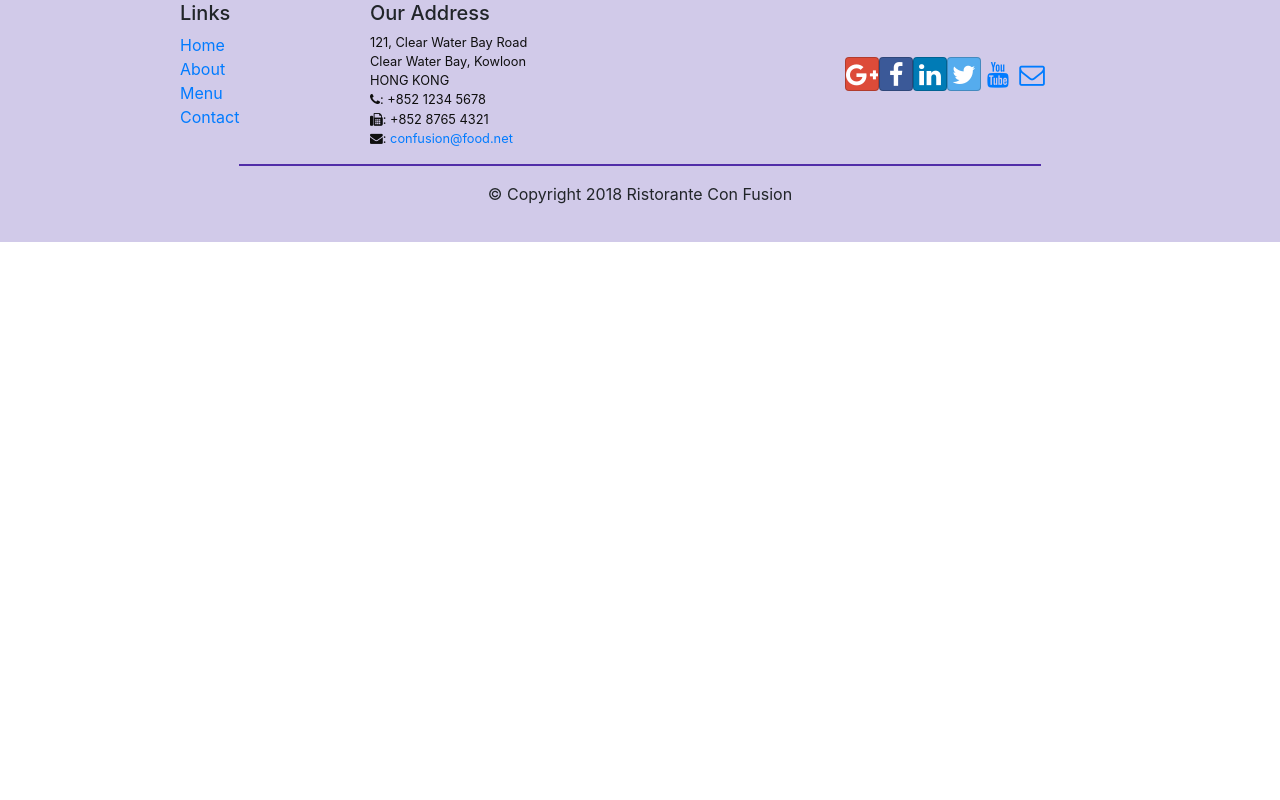
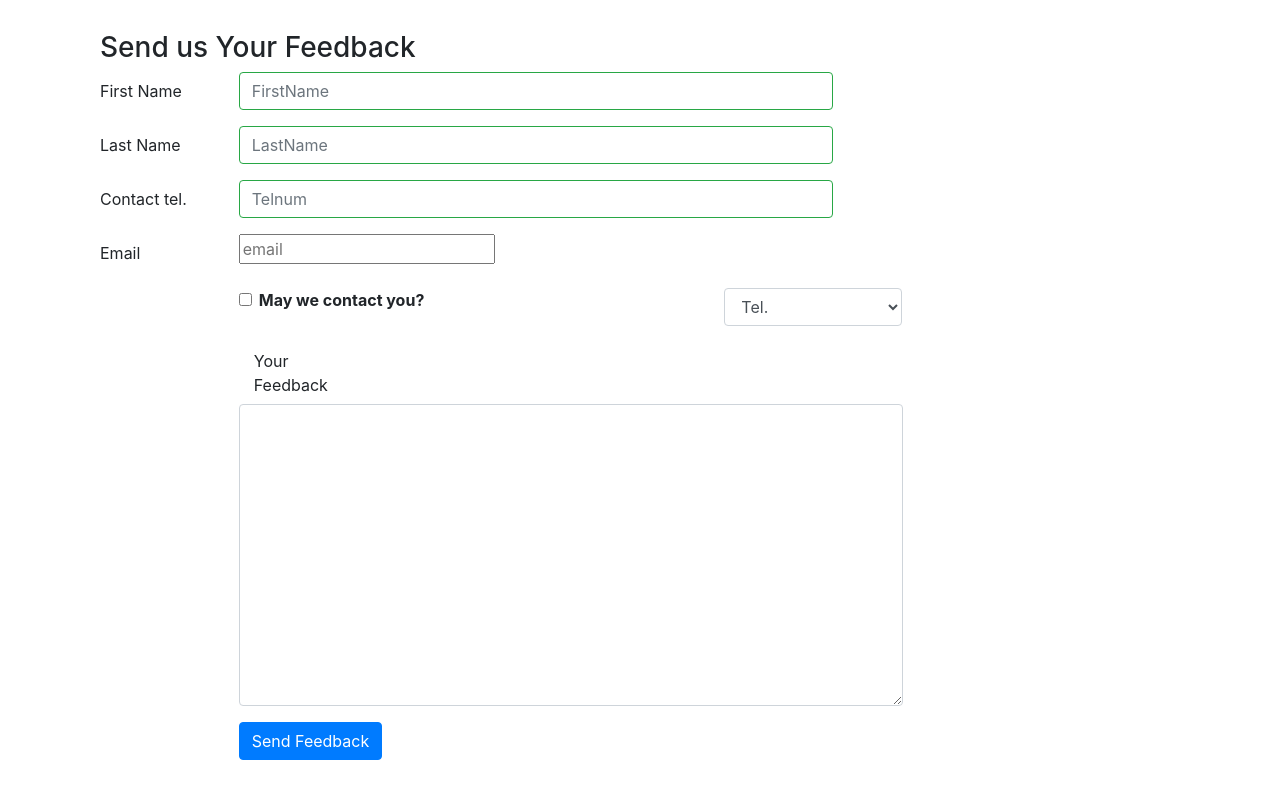
Before and after one commit to Tolugold1/React, a React (Create React App) app: page /Contactus in a window 1280 px wide. Shown: the part 1160-1960 px from the top of the page. Before the commit the page ends 1402 px from the top, so only its background shows below. Built offline with nearby package versions, Linux system fonts and the light colour scheme.

Commit message:
Redux, reducer, createStore, connects...

```diff
--- a/package.json
+++ b/package.json
@@ -12,9 +12,11 @@
     "react": "^18.1.0",
     "react-dom": "^18.1.0",
     "react-popper": "^0.9.2",
+    "react-redux": "^5.0.7",
     "react-router-dom": "^4.2.2",
     "react-scripts": "5.0.1",
     "reactstrap": "^5.0.0",
+    "redux": "^3.7.2",
     "web-vitals": "^2.1.4"
   },
   "scripts": {
@@ -42,6 +44,7 @@
     ]
   },
   "devDependencies": {
+    "@types/react-redux": "^7.1.24",
     "@types/reactstrap": "^8.7.2"
   }
 }
--- a/src/App.js
+++ b/src/App.js
@@ -1,15 +1,20 @@
 import React from 'react';
 import Main from './components/MainComponents';
 import { BrowserRouter } from 'react-router-dom';
+import { Provider } from 'react-redux';
+import { ConfigureStore } from './Redux/ConfigureStore';
 
+const store = ConfigureStore();
 
 const App = () => {
   return(
-    <BrowserRouter>
-      <div>
-        <Main />
-      </div>
-    </BrowserRouter>
+    <Provider store={store}>
+      <BrowserRouter>
+        <div>
+          <Main />
+        </div>
+      </BrowserRouter>
+    </Provider>
   )
 }
 
--- /dev/null
+++ b/src/Redux/ConfigureStore.js
@@ -0,0 +1,11 @@
+import { createStore } from "redux";
+import { Reducer, InitialState } from './Reducer'
+
+export const ConfigureStore = () => {
+
+  const store = createStore(
+    Reducer, InitialState
+  )
+
+  return (store);
+};
--- a/src/components/ContactComponent.js
+++ b/src/components/ContactComponent.js
@@ -1,8 +1,89 @@
 import React from 'react';
-import { Breadcrumb, BreadcrumbItem } from 'reactstrap';
+import { Breadcrumb, BreadcrumbItem, Button, Form, FormGroup, Label, Input, Col, FormFeedback } from 'reactstrap';
 import { Link } from 'react-router-dom';
 
-const Contact = (props) => {
+class Contact extends React.Component {
+
+  constructor(props) {
+    super(props)
+
+    this.state = {
+      firstName: '',
+      lastName: '',
+      telnum: '',
+      email: '',
+      agree: '',
+      contactType: '',
+      message: '',
+      touched: {
+        firstName: false,
+        lastName: false,
+        telnum: false,
+        email: false
+      }
+    }
+
+    this.handleInputChange = this.handleInputChange.bind(this);
+    this.handleSubmit = this.handleSubmit.bind(this);
+    this.handleBlur = this.handleBlur.bind(this);
+  };
+
+  handleBlur = (field) => (evt) => {
+    this.setState({
+      touched: {...this.state.touched, [field]: true}
+    })
+  }
+
+  handleInputChange(event) {
+    const target = event.target;
+    const value = target.type === 'checkbox' ? target.checked: target.value;
+    const name = target.name;
+
+    this.setState({
+      [name]: value
+    });
+  }
+
+  handleSubmit(event) {
+    console.log("Current state is: " + JSON.stringify(this.state));
+    alert('Current State is: ' + JSON.stringify(this.state));
+    event.preventDefault();
+  }
+
+  validate(firstName, lastName, telnum, email) {
+
+    const errors = {
+      firstName: '',
+      lastName: '',
+      telnum: '',
+      email: ''
+    };
+
+    if (this.state.touched.firstName && firstName.length < 3) {
+      errors.firstName = "First Name should be >= 3 characters";
+    } else if (this.state.touched.firstName && firstName.length > 10) {
+      errors.firstName = "First Name should be <= 10 characters";
+    }
+
+    if (this.state.touched.lastName && lastName.length < 3) {
+      errors.lastName = "Last Name should be >= 3 characters";
+    } else if (this.state.touched.lastName && lastName.length > 10) {
+      errors.lastName = "Last Name should be <= 10 characters";
+    }
+
+    const reg = /^\d{11}$/;
+    if (this.state.touched.telnum && !reg.test(telnum)) {
+      errors.telnum = "Tel. Number should contain only numbers and it must be 11";
+    }
+
+    if (this.state.touched.email && email.split('').filter(x => x === '@').length !== 1) {
+      errors.email = "Email should contain a @ and a dot (.)";
+    }
+    return (errors);
+  }
+
+  render() {
+    const errors = this.validate(this.state.firstName, this.state.lastName, this.state.telnum, this.state.email);
     return(
       <div className="container">
         <div className='row'>
@@ -32,10 +113,10 @@
                   <i className="fa fa-envelope"></i>:<a href="mailto:confusion@food.net">confusion@food.net</a>
                 </address>
               </div>
-            <div className="col-12 col-sm-6">
+              <div className="col-12 col-sm-4 offset-1">
                   <h5>Map of our Location</h5>
                   <div>
-                  <iframe src="https://www.google.com/maps/embed?pb=!1m14!1m12!1m3!1d63434.98708342473!2d3.497744454705809!3d6.434274845696144!2m3!1f0!2f0!3f0!3m2!1i1024!2i768!4f13.1!5e0!3m2!1sen!2sng!4v1652651598736!5m2!1sen!2sng" width="600" height="450" style={{border: 0}} allowFullScreen="" loading="lazy" referrerPolicy="no-referrer-when-downgrade"></iframe>
+                    <iframe header="Our location" src="https://www.google.com/maps/embed?pb=!1m14!1m12!1m3!1d63434.98708342473!2d3.497744454705809!3d6.434274845696144!2m3!1f0!2f0!3f0!3m2!1i1024!2i768!4f13.1!5e0!3m2!1sen!2sng!4v1652651598736!5m2!1sen!2sng" width="500" height="450" style={{border: 0}} allowFullScreen="" loading="lazy" referrerPolicy="no-referrer-when-downgrade"></iframe>
                   </div>
               </div>
               <div className="col-12 col-sm-11 offset-sm-1">
@@ -46,8 +127,95 @@
                   </div>
               </div>
           </div>
+
+          <div className='row row-content'>
+            <div className='col-12'>
+              <h3>Send us Your Feedback</h3>
+            </div>
+            <div className='col-12 col-md-9'>
+              <Form onSubmit={this.handleSubmit}>
+                <FormGroup row>
+                  <Label htmlFor='firstName' md={2}>First Name</Label>
+                  <Col md={9}>
+                    <Input id='firstName' name='firstName' type='text' placeholder='FirstName' value={this.state.firstName}
+                    valid={errors.firstName === ''}
+                    invalid={errors.firstName !== ''}
+                    onChange={this.handleInputChange}
+                    onBlur={this.handleBlur('firstName')}></Input>
+                    <FormFeedback>{errors.firstName}</FormFeedback>
+                  </Col>
+                </FormGroup>
+
+                <FormGroup row>
+                  <Label htmlFor='lastName' md={2}>Last Name</Label>
+                  <Col md={9}>
+                    <Input id='lastName' name='lastName' type='text' placeholder='LastName' value={this.state.lastName} onChange={this.handleInputChange}
+                    valid={errors.lastName === ''}
+                    invalid={errors.lastName !== ''}
+                    onBlur={this.handleBlur('lastName')}></Input>
+                    <FormFeedback>{errors.lastName}</FormFeedback>
+                  </Col>
+                </FormGroup>
+
+                <FormGroup row>
+                  <Label htmlFor='telnum' md={2}>Contact tel.</Label>
+                  <Col md={9}>
+                    <Input id='telnum' name='telnum' type='tel' placeholder='Telnum' value={this.state.telnum} onChange={this.handleInputChange}
+                    valid={errors.telnum === ''}
+                    invalid={errors.telnum !== ''}
+                    onBlur={this.handleBlur('telnum')}></Input>
+                    <FormFeedback>{errors.telnum}</FormFeedback>
+                  </Col>
+                </FormGroup>
+
+                <FormGroup row>
+                  <Label htmlFor='email' md={2}>Email</Label>
+                  <Col md={9}>
+                    <input id='email' name='email' type='email' placeholder='email' value={this.state.email} onChange={this.handleInputChange}
+                    valid={errors.email === ''}
+                    invalid={errors.email !== ''}
+                    onBlur={this.handleBlur('email')}></input>
+                    <FormFeedback>{errors.email}</FormFeedback>
+                  </Col>
+                </FormGroup>
+
+                <FormGroup row>
+                  <Col md={{size: 6, offset: 2}}>
+                    <FormGroup check>
+                    <Label check>
+                      <Input type='checkbox' name='agree' checked={this.state.agree} onChange={this.handleInputChange}></Input> {' '}
+                      <strong>May we contact you?</strong>
+                      </Label>
+                    </FormGroup>
+                  </Col>
+                  <Col md={{size: 3, offset: 1}}>
+                    <Input type='select' name='contactType'
+                    value={this.state.contactType} onChange={this.handleInputChange}>
+                      <option>Tel.</option>
+                      <option>Email</option>
+                    </Input>
+                  </Col>
+                </FormGroup>
+
+                <FormGroup row>
+                  <Col md={{size: 10, offset: 2}}>
+                    <Label htmlFor='message' md={2}>Your Feedback</Label>
+                    <Input type='textarea' rows='12' id='message' name='message' value={this.state.message} onChange={this.handleInputChange}></Input>
+                  </Col>
+                </FormGroup>
+                <FormGroup row>
+                  <Col md={{size: 10, offset:2}}>
+                    <Button type='submit' color='primary'>
+                      Send Feedback
+                    </Button>
+                  </Col>
+                </FormGroup>
+              </Form>
+            </div>
+        </div>
       </div>
     )
   }
+}
 
 export default Contact;
--- a/src/components/HeaderComponents.js
+++ b/src/components/HeaderComponents.js
@@ -1,6 +1,6 @@
 import React from 'react';
 import { NavLink } from 'react-router-dom';
-import { Navbar, NavbarBrand, Jumbotron, Nav, NavbarToggler, Collapse, NavItem } from 'reactstrap';
+import { Navbar, NavbarBrand, Jumbotron, Nav, NavbarToggler, Collapse, NavItem, Button, Form, FormGroup, Label, Input, Modal, ModalHeader, ModalBody } from 'reactstrap';
 
 
 class Header extends React.Component {
@@ -8,8 +8,10 @@
   constructor(props) {
     super(props)
 
+    this.handleLogin = this.handleLogin.bind(this);
     this.toggleNav = this.toggleNav.bind(this);
-    this.state = { isNavOpen: false };
+    this.toggleModal = this.toggleModal.bind(this);
+    this.state = { isNavOpen: false, isModalOpen: false };
   }
 
   toggleNav() {
@@ -18,6 +20,17 @@
     })
   }
 
+  toggleModal() {
+    this.setState({
+      isModalOpen: !this.state.isModalOpen
+    })
+  }
+
+  handleLogin(event) {
+    this.toggleModal();
+    alert("Username:" + this.username.value + " Password: " + this.password.value + " Remember: " + this.remember.checked);
+    event.preventDefault();
+  }
 
   render() {
     return(
@@ -40,7 +53,14 @@
                   <NavLink className='nav-link' to='/Menu'><span className='fa fa-list fa-lg'></span> Menu </NavLink>
                 </NavItem>
                 <NavItem>
-                  <NavLink className='nav-link' to='/Contactus'><span className='fa fa-address fa-lg'></span> Contact us </NavLink>
+                  <NavLink className='nav-link' to='/Contactus'><span className='fa fa-address-card-o fa-lg'></span> Contact us </NavLink>
+                </NavItem>
+              </Nav>
+              <Nav className="ml-auto" navbar>
+                <NavItem>
+                  <Button outline onClick={this.toggleModal}>
+                    <span className="fa fa-sign-in fa-lg"></span> Login
+                  </Button>
                 </NavItem>
               </Nav>
             </Collapse>
@@ -56,6 +76,29 @@
             </div>
           </div>
         </Jumbotron>
+        <Modal isOpen={this.state.isModalOpen} toggle={this.toggleModal}>
+          <ModalHeader toggle={this.toggleModal}>Login</ModalHeader>
+          <ModalBody>
+            <Form onSubmit={this.handleLogin}>
+              <FormGroup>
+                <Label htmlFor='username'>Username</Label>
+                <Input type='text' id='username' name='username' innerRef={(Input) => this.username = Input }></Input>
+              </FormGroup>
+
+              <FormGroup>
+                <Label htmlFor='password'>Username</Label>
+                <Input type='password' id='password' name='password' innerRef={(Input) => this.password = Input }></Input>
+              </FormGroup>
+
+              <FormGroup check>
+                <Label check>
+                  <Input type='checkbox' name='remember' innerRef={(Input) => this.remember = Input }></Input> Remember me
+                </Label>
+              </FormGroup>
+              <Button type='submit' value="submit" color='outline-primary'>Submit</Button>
+            </Form>
+          </ModalBody>
+        </Modal>
       </>
     )
   }
```
Also changed, not shown: src/Redux/Reducer.js (added, +16 -0 lines), src/components/MainComponents.js (+20 -17 lines), 1 other file (tests, documents, lock files or other folders). Lines whose indentation alone changed are shown as unchanged.
